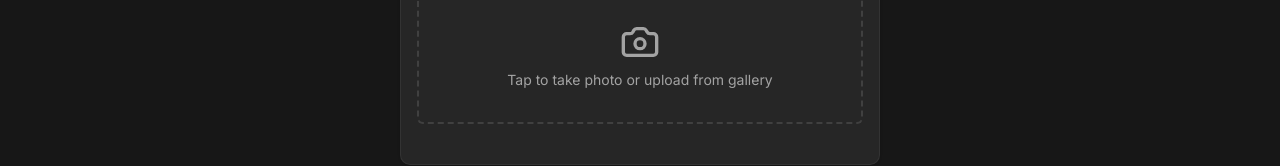
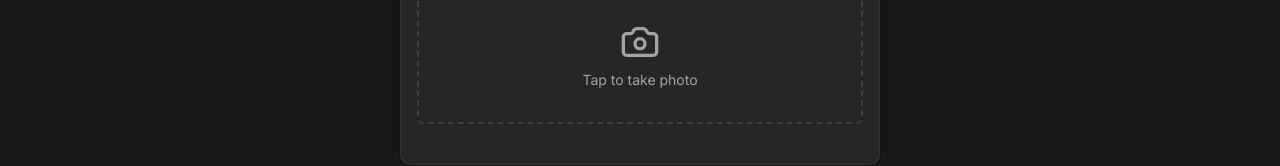
Before and after one commit to ChokhoAI/chokho-frontend, a Next.js app: page /citizen/complaints/new in a window 1280 px wide. Shown: the part 202-368 px from the top of the page. Built offline with nearby package versions, Linux system fonts and the light colour scheme.

Commit message:
feat: create new complaint report page with image upload and background submission workflow

```diff
--- a/src/app/citizen/complaints/new/page.tsx
+++ b/src/app/citizen/complaints/new/page.tsx
@@ -80,6 +80,7 @@
       <input
         type="file"
         accept="image/*"
+        capture="environment"
         ref={fileInputRef}
         onChange={handleImageSelect}
         className="hidden"
@@ -95,7 +96,7 @@
               className="border-2 border-dashed border-border rounded-lg p-8 text-center cursor-pointer hover:border-primary/50 hover:bg-primary/5 transition-all"
             >
               <Camera className="h-10 w-10 text-muted-foreground mx-auto mb-2" />
-              <p className="text-sm text-muted-foreground">Tap to take photo or upload from gallery</p>
+              <p className="text-sm text-muted-foreground">Tap to take photo</p>
             </div>
           ) : (
             <div className="relative rounded-lg overflow-hidden">
```
